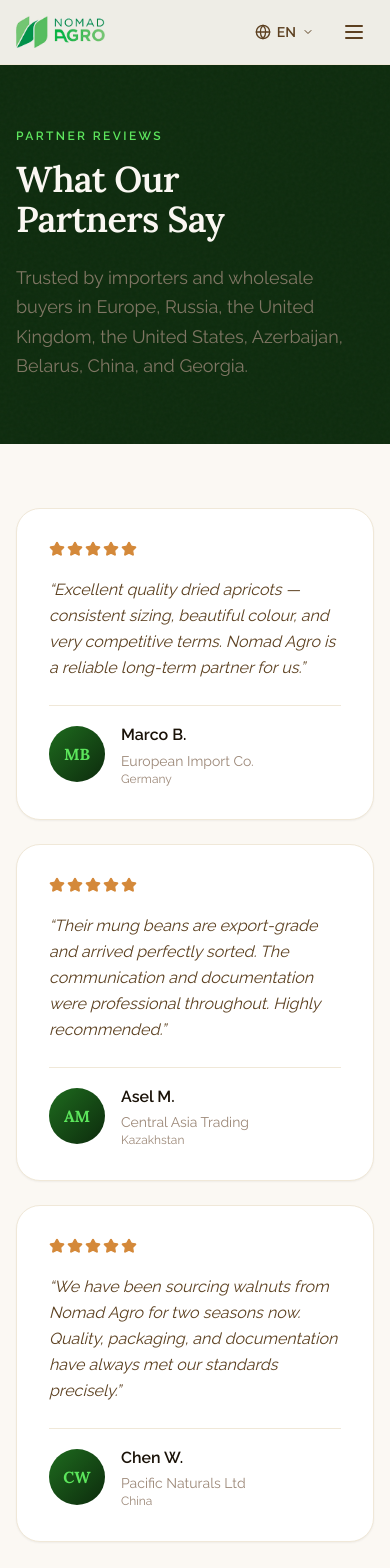
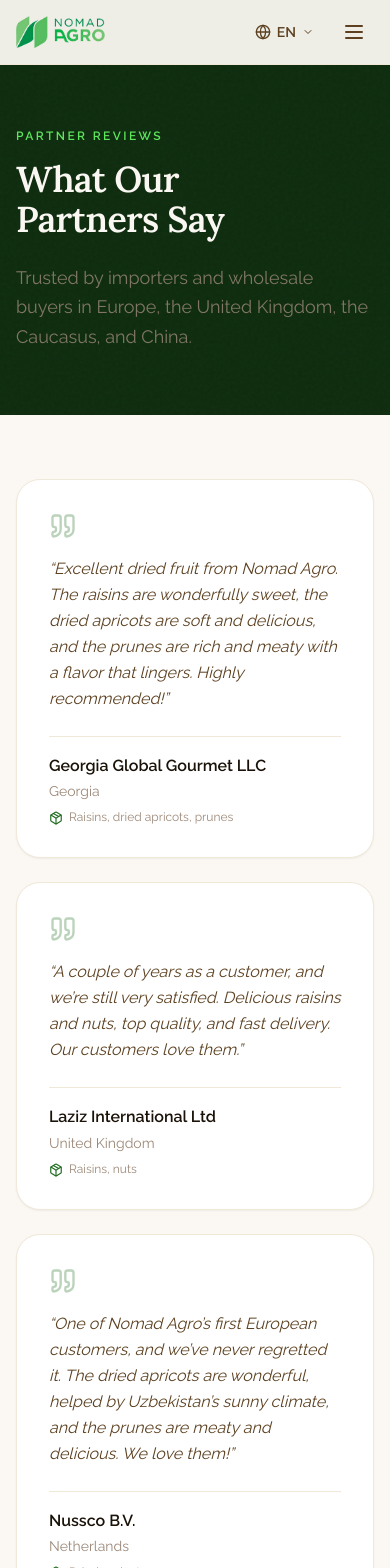
Before and after one commit to TadNodir/nomad-agro, a Next.js app: page /en/reviews in a window 390 px wide. Shown: the top 1568 px of the page. Built offline with nearby package versions, Linux system fonts and the light colour scheme.

Commit message:
feat: add reviews from customers

```diff
--- a/app/[locale]/reviews/page.tsx
+++ b/app/[locale]/reviews/page.tsx
@@ -1,6 +1,6 @@
 import type { Metadata } from 'next'
 import { getTranslations } from 'next-intl/server'
-import { Star } from 'lucide-react'
+import { Package, Quote } from 'lucide-react'
 import { FadeInView } from '@/components/motion/FadeInView'
 import { StaggerContainer } from '@/components/motion/StaggerContainer'
 import { Section, SectionHeader } from '@/components/ui/Section'
@@ -25,19 +25,10 @@
   }
 }
 
-function Avatar({ name }: { name: string }) {
-  const initials = name.split(' ').map((w) => w[0]).join('').toUpperCase().slice(0, 2)
-  return (
-    <div className="w-14 h-14 rounded-full bg-gradient-to-br from-brand-green to-brand-forest flex items-center justify-center flex-shrink-0">
-      <span className="text-brand-lime text-base font-bold font-serif">{initials}</span>
-    </div>
-  )
-}
-
 export default async function ReviewsPage({ params }: { params: Promise<{ locale: string }> }) {
   const { locale } = await params
   const t = await getTranslations({ locale, namespace: 'reviews' })
-  const items = t.raw('items') as Array<{ name: string; company: string; country: string; text: string }>
+  const items = t.raw('items') as Array<{ company: string; country: string; products: string; text: string }>
 
   return (
     <>
@@ -66,26 +57,22 @@
       {/* Reviews grid */}
       <Section>
         <StaggerContainer className="grid grid-cols-1 md:grid-cols-2 lg:grid-cols-3 gap-6" stagger={0.1}>
-          {items.map((item, i) => (
+          {items.map((item) => (
             <blockquote
-              key={i}
-              className="bg-white rounded-2xl p-8 shadow-sm border border-parchment hover:shadow-md transition-shadow duration-200 flex flex-col"
+              key={item.company}
+              className="h-full bg-white rounded-2xl p-8 shadow-sm border border-parchment hover:shadow-md transition-shadow duration-200 flex flex-col"
             >
-              <div className="flex gap-0.5 mb-5">
-                {Array.from({ length: 5 }).map((_, j) => (
-                  <Star key={j} className="w-4 h-4 fill-apricot text-apricot" />
-                ))}
-              </div>
+              <Quote className="w-7 h-7 text-brand-green/30 mb-4" aria-hidden="true" />
               <p className="text-bark text-base leading-relaxed italic flex-1 mb-6">
                 &ldquo;{item.text}&rdquo;
               </p>
-              <footer className="flex items-center gap-4 pt-4 border-t border-parchment">
-                <Avatar name={item.name} />
-                <div>
-                  <cite className="not-italic font-semibold text-soil">{item.name}</cite>
-                  <p className="text-stone text-sm mt-0.5">{item.company}</p>
-                  <p className="text-stone text-xs">{item.country}</p>
-                </div>
+              <footer className="pt-4 border-t border-parchment">
+                <cite className="not-italic font-semibold text-soil block">{item.company}</cite>
+                <p className="text-stone text-sm mt-0.5">{item.country}</p>
+                <p className="flex items-start gap-1.5 text-stone text-xs mt-2">
+                  <Package className="w-3.5 h-3.5 text-brand-green flex-shrink-0 mt-0.5" />
+                  {item.products}
+                </p>
               </footer>
             </blockquote>
           ))}
--- a/components/home/ScrollScrubFullPage.tsx
+++ b/components/home/ScrollScrubFullPage.tsx
@@ -301,8 +301,8 @@
 
   /* ── translation data ───────────────────────────────────────────────── */
   const pillars = tWhyUs.raw('pillars') as Array<{ title: string; description: string }>
-  const reviews = tReviews.raw('items')  as Array<{
-    name: string; company: string; country: string; text: string
+  const customers = tReviews.raw('items') as Array<{
+    company: string; country: string; products: string; text: string
   }>
   const productCategories = [
     { href: `/${locale}/catalog#${tProducts('driedFruits.slug')}`, name: tProducts('driedFruits.name'), desc: tProducts('driedFruits.description') },
@@ -500,26 +500,17 @@
                 [text-shadow:_0_2px_14px_rgba(0,0,0,0.6)]">
                 {tReviews('title')}
               </h2>
-              <div className="grid grid-cols-1 sm:grid-cols-3 gap-2 sm:gap-3 max-w-4xl mx-auto">
-                {reviews.map((review, i) => (
-                  <div key={i} className={`${glass} p-3 sm:p-5 text-left`}>
-                    {/* Stars */}
-                    <div className="flex gap-0.5 mb-2 sm:mb-3">
-                      {Array.from({ length: 5 }).map((_, j) => (
-                        <svg key={j} className="w-3 h-3 sm:w-3.5 sm:h-3.5 text-brand-lime fill-current"
-                          viewBox="0 0 20 20" aria-hidden="true">
-                          <path d="M9.049 2.927c.3-.921 1.603-.921 1.902 0l1.07 3.292a1 1 0 00.95.69h3.462c.969 0 1.371 1.24.588 1.81l-2.8 2.034a1 1 0 00-.364 1.118l1.07 3.292c.3.921-.755 1.688-1.54 1.118l-2.8-2.034a1 1 0 00-1.175 0l-2.8 2.034c-.784.57-1.838-.197-1.539-1.118l1.07-3.292a1 1 0 00-.364-1.118L2.98 8.72c-.783-.57-.38-1.81.588-1.81h3.461a1 1 0 00.951-.69l1.07-3.292z" />
-                        </svg>
-                      ))}
-                    </div>
-                    <p className="text-white/85 text-xs sm:text-sm leading-relaxed italic mb-2 sm:mb-3">
-                      &ldquo;{review.text}&rdquo;
+              <div className="grid grid-cols-1 sm:grid-cols-6 gap-2 sm:gap-3 max-w-4xl mx-auto sm:[&>*]:col-span-2 sm:[&>*:nth-child(4)]:col-start-2">
+                {customers.map((customer) => (
+                  <div key={customer.company} className={`${glass} p-3 sm:p-4 text-left`}>
+                    <p className="text-white/85 text-xs leading-relaxed italic mb-2 line-clamp-3 sm:line-clamp-5">
+                      &ldquo;{customer.text}&rdquo;
                     </p>
                     <p className="text-cream font-semibold text-xs sm:text-sm
                       [text-shadow:_0_1px_6px_rgba(0,0,0,0.4)]">
-                      {review.name}
+                      {customer.company}
                     </p>
-                    <p className="text-white/55 text-[10px] sm:text-xs">{review.company} · {review.country}</p>
+                    <p className="text-white/55 text-[10px] sm:text-xs">{customer.country}</p>
                   </div>
                 ))}
               </div>
--- a/messages/en.json
+++ b/messages/en.json
@@ -107,7 +107,7 @@
     },
     "certifications": {
       "title": "Quality & Compliance",
-      "text": "Our products are prepared in compliance with phytosanitary and export standards, ensuring smooth customs clearance in your destination market. We provide all required export documentation.",
+      "text": "Our products are prepared in compliance with phytosanitary and export standards, ensuring smooth customs clearance in your destination market. We provide all required export documentation. We also hold HACCP certification and an FDA registration, and Nomad Agro is listed as an approved exporter by Chinese Customs, which allows us to export to China.",
       "cardSubtitle": "Food Safety Management System",
       "issuerLabel": "Certified by",
       "numberLabel": "Certificate No.",
@@ -145,25 +145,37 @@
     "eyebrow": "Partner Reviews",
     "ctaTitle": "Ready to become a partner?",
     "ctaText": "Join our growing network of wholesale importers. Contact us to discuss your requirements.",
-    "subtitle": "Trusted by importers and wholesale buyers in Europe, Russia, the United Kingdom, the United States, Azerbaijan, Belarus, China, and Georgia.",
+    "subtitle": "Trusted by importers and wholesale buyers in Europe, the United Kingdom, the Caucasus, and China.",
     "items": [
       {
-        "name": "Marco B.",
-        "company": "European Import Co.",
-        "country": "Germany",
-        "text": "Excellent quality dried apricots — consistent sizing, beautiful colour, and very competitive terms. Nomad Agro is a reliable long-term partner for us."
+        "company": "Georgia Global Gourmet LLC",
+        "country": "Georgia",
+        "products": "Raisins, dried apricots, prunes",
+        "text": "Excellent dried fruit from Nomad Agro. The raisins are wonderfully sweet, the dried apricots are soft and delicious, and the prunes are rich and meaty with a flavor that lingers. Highly recommended!"
       },
       {
-        "name": "Asel M.",
-        "company": "Central Asia Trading",
-        "country": "Kazakhstan",
-        "text": "Their mung beans are export-grade and arrived perfectly sorted. The communication and documentation were professional throughout. Highly recommended."
+        "company": "Laziz International Ltd",
+        "country": "United Kingdom",
+        "products": "Raisins, nuts",
+        "text": "A couple of years as a customer, and we’re still very satisfied. Delicious raisins and nuts, top quality, and fast delivery. Our customers love them."
       },
       {
-        "name": "Chen W.",
-        "company": "Pacific Naturals Ltd",
+        "company": "Nussco B.V.",
+        "country": "Netherlands",
+        "products": "Dried apricots, prunes",
+        "text": "One of Nomad Agro’s first European customers, and we’ve never regretted it. The dried apricots are wonderful, helped by Uzbekistan’s sunny climate, and the prunes are meaty and delicious. We love them!"
+      },
+      {
+        "company": "Novruzoglu.R LLC",
+        "country": "Azerbaijan",
+        "products": "Raisins, dried apricots, prunes",
+        "text": "Very pleased to import fruits and dried fruits from Nomad Agro. The raisins, dried apricots, and prunes are delicious, and the service is fast. A great partner from a friendly neighbor country."
+      },
+      {
+        "company": "Koklam Commercial Firm",
         "country": "China",
-        "text": "We have been sourcing walnuts from Nomad Agro for two seasons now. Quality, packaging, and documentation have always met our standards precisely."
+        "products": "Raisins, prunes",
+        "text": "Glad to import raisins and prunes from Nomad Agro as trade between Uzbekistan and China keeps growing. Great product, fast service, and very friendly people. Hope to continue to grow our partnership further."
       }
     ]
   },
@@ -353,7 +365,7 @@
     },
     "reviews": {
       "title": "Partner Reviews | Nomad Agro Exporter | Uzbekistan",
-      "description": "Testimonials from Nomad Agro's international wholesale partners and importers — Europe, Russia, UK, USA, Azerbaijan, Belarus, China, Georgia."
+      "description": "Testimonials from Nomad Agro's wholesale partners and importers — Georgia, United Kingdom, Netherlands, Azerbaijan, China."
     },
     "catalog": {
       "title": "Product Catalog | Nomad Agro | Dried Fruits, Nuts & Mung Beans from Uzbekistan",
--- a/messages/ru.json
+++ b/messages/ru.json
@@ -107,7 +107,7 @@
     },
     "certifications": {
       "title": "Качество и соответствие стандартам",
-      "text": "Наша продукция подготовлена в соответствии с фитосанитарными и экспортными стандартами, что обеспечивает беспрепятственное прохождение таможни в вашей стране. Мы предоставляем всю необходимую экспортную документацию.",
+      "text": "Наша продукция подготовлена в соответствии с фитосанитарными и экспортными стандартами, что обеспечивает беспрепятственное прохождение таможни в вашей стране. Мы предоставляем всю необходимую экспортную документацию. Мы также имеем сертификат HACCP и регистрацию FDA, а Nomad Agro включена таможенной службой Китая в список компаний, одобренных для экспорта в Китай.",
       "cardSubtitle": "Система менеджмента безопасности пищевых продуктов",
       "issuerLabel": "Орган сертификации",
       "numberLabel": "№ сертификата",
@@ -145,25 +145,37 @@
     "eyebrow": "Отзывы партнёров",
     "ctaTitle": "Готовы стать партнёром?",
     "ctaText": "Присоединяйтесь к нашей растущей сети оптовых импортёров. Свяжитесь с нами, чтобы обсудить ваши требования.",
-    "subtitle": "Нам доверяют импортёры и оптовые покупатели в Европе, России, Великобритании, США, Азербайджане, Беларуси, Китае и Грузии.",
+    "subtitle": "Нам доверяют импортёры и оптовые покупатели в Европе, Великобритании, на Кавказе и в Китае.",
     "items": [
       {
-        "name": "Марко Б.",
-        "company": "European Import Co.",
-        "country": "Германия",
-        "text": "Отличное качество сушёных абрикосов — стабильный размер, красивый цвет и очень конкурентные условия. Nomad Agro — надёжный долгосрочный партнёр для нас."
+        "company": "Georgia Global Gourmet LLC",
+        "country": "Грузия",
+        "products": "Изюм, курага, чернослив",
+        "text": "Отличные сухофрукты от Nomad Agro. Изюм удивительно сладкий, курага мягкая и вкусная, а чернослив насыщенный, мясистый, с долгим послевкусием. Очень рекомендую!"
       },
       {
-        "name": "Асель М.",
-        "company": "Central Asia Trading",
-        "country": "Казахстан",
-        "text": "Их маш соответствует экспортным стандартам и поступил идеально отсортированным. Коммуникация и документация на высоком профессиональном уровне. Настоятельно рекомендую."
+        "company": "Laziz International Ltd",
+        "country": "Великобритания",
+        "products": "Изюм, орехи",
+        "text": "Мы клиенты уже пару лет и по-прежнему очень довольны. Вкусные изюм и орехи, высокое качество и быстрая доставка. Нашим покупателям они нравятся."
       },
       {
-        "name": "Чэнь В.",
-        "company": "Pacific Naturals Ltd",
+        "company": "Nussco B.V.",
+        "country": "Нидерланды",
+        "products": "Курага, чернослив",
+        "text": "Один из первых европейских клиентов Nomad Agro, и мы ни разу не пожалели. Курага замечательная — этому помогает солнечный климат Узбекистана, а чернослив мясистый и вкусный. Нам очень нравится!"
+      },
+      {
+        "company": "ООО «НОВРУЗОГЛУ.Р»",
+        "country": "Азербайджан",
+        "products": "Изюм, курага, чернослив",
+        "text": "Очень рады импортировать фрукты и сухофрукты от Nomad Agro. Изюм, курага и чернослив вкусные, а сервис быстрый. Отличный партнёр из дружественной соседней страны."
+      },
+      {
+        "company": "Koklam Commercial Firm",
         "country": "Китай",
-        "text": "Мы закупаем грецкие орехи у Nomad Agro уже два сезона. Качество, упаковка и документация всегда точно соответствуют нашим требованиям."
+        "products": "Изюм, чернослив",
+        "text": "Рады импортировать изюм и чернослив от Nomad Agro, ведь торговля между Узбекистаном и Китаем продолжает расти. Отличный продукт, быстрый сервис и очень дружелюбные люди. Надеемся и дальше развивать наше партнёрство."
       }
     ]
   },
@@ -353,7 +365,7 @@
     },
     "reviews": {
       "title": "Отзывы партнёров | Nomad Agro | Экспортёр",
-      "description": "Отзывы международных оптовых партнёров и импортёров Nomad Agro — Европа, Россия, Великобритания, США, Азербайджан, Беларусь, Китай, Грузия."
+      "description": "Отзывы оптовых партнёров и импортёров Nomad Agro — Грузия, Великобритания, Нидерланды, Азербайджан, Китай."
     },
     "catalog": {
       "title": "Каталог продукции | Nomad Agro | Сухофрукты, орехи и маш из Узбекистана",
--- a/messages/uz.json
+++ b/messages/uz.json
@@ -107,7 +107,7 @@
     },
     "certifications": {
       "title": "Sifat va muvofiqlik",
-      "text": "Mahsulotlarimiz fitosanitar va eksport standartlariga muvofiq tayyorlanadi, bu esa manzil mamlakatda bojxona rasmiyatchiligini bemalol oʻtkazishni taʼminlaydi. Biz barcha zarur eksport hujjatlarini taqdim etamiz.",
+      "text": "Mahsulotlarimiz fitosanitar va eksport standartlariga muvofiq tayyorlanadi, bu esa manzil mamlakatda bojxona rasmiyatchiligini bemalol oʻtkazishni taʼminlaydi. Biz barcha zarur eksport hujjatlarini taqdim etamiz. Bizda HACCP sertifikati va FDA roʻyxatdan oʻtkazilishi ham mavjud, shuningdek Nomad Agro Xitoy bojxona xizmati tomonidan Xitoyga eksport qilishga ruxsat berilgan kompaniyalar roʻyxatiga kiritilgan.",
       "cardSubtitle": "Oziq-ovqat xavfsizligi boshqaruv tizimi",
       "issuerLabel": "Sertifikatlovchi organ",
       "numberLabel": "Sertifikat raqami",
@@ -145,25 +145,37 @@
     "eyebrow": "Hamkorlar sharhlari",
     "ctaTitle": "Hamkor boʻlishga tayyormisiz?",
     "ctaText": "Bizning oʻsib borayotgan ulgurji importchilar tarmogʻimizga qoʻshiling. Talablaringizni muhokama qilish uchun biz bilan bogʻlaning.",
-    "subtitle": "Yevropa, Rossiya, Buyuk Britaniya, AQSH, Ozarbayjon, Belarus, Xitoy va Gruziyadagi importchilar va ulgurji xaridorlar tomonidan ishoniladi.",
+    "subtitle": "Yevropa, Buyuk Britaniya, Kavkaz va Xitoydagi importchilar va ulgurji xaridorlar tomonidan ishoniladi.",
     "items": [
       {
-        "name": "Marko B.",
-        "company": "European Import Co.",
-        "country": "Germaniya",
-        "text": "Ajoyib sifatli quritilgan oʻriklar — barqaror oʻlcham, chiroyli rang va juda raqobatbardosh shartlar. Nomad Agro biz uchun ishonchli uzoq muddatli hamkor."
+        "company": "Georgia Global Gourmet LLC",
+        "country": "Gruziya",
+        "products": "Mayiz, quritilgan oʻrik, quritilgan olxoʻri",
+        "text": "Nomad Agrodan ajoyib quritilgan mevalar. Mayiz juda shirin, quritilgan oʻrik yumshoq va mazali, quritilgan olxoʻri esa boy, goʻshtdor va uzoq esda qoladigan taʼmga ega. Tavsiya qilaman!"
       },
       {
-        "name": "Asel M.",
-        "company": "Central Asia Trading",
-        "country": "Qozogʻiston",
-        "text": "Ularning moshi eksport standartlariga javob beradi va ideal saralanib yetib keldi. Muloqot va hujjatlar davomida professional darajada edi. Tavsiya etaman."
+        "company": "Laziz International Ltd",
+        "country": "Buyuk Britaniya",
+        "products": "Mayiz, yongʻoqlar",
+        "text": "Bir necha yildan beri mijozmiz va hamon juda mamnunmiz. Mazali mayiz va yongʻoqlar, yuqori sifat va tez yetkazib berish. Xaridorlarimizga yoqadi."
       },
       {
-        "name": "Chen V.",
-        "company": "Pacific Naturals Ltd",
+        "company": "Nussco B.V.",
+        "country": "Niderlandiya",
+        "products": "Quritilgan oʻrik, quritilgan olxoʻri",
+        "text": "Nomad Agroning Yevropadagi dastlabki mijozlaridan biri boʻlganmiz va hech qachon afsuslanmaganmiz. Quritilgan oʻrik ajoyib — bunga Oʻzbekistonning quyoshli iqlimi ham yordam beradi, quritilgan olxoʻri esa goʻshtdor va mazali. Bizga juda yoqadi!"
+      },
+      {
+        "company": "ООО «НОВРУЗОГЛУ.Р»",
+        "country": "Ozarbayjon",
+        "products": "Mayiz, quritilgan oʻrik, quritilgan olxoʻri",
+        "text": "Nomad Agrodan meva va quritilgan mevalar import qilishdan juda mamnunmiz. Mayiz, quritilgan oʻrik va olxoʻri mazali, xizmat esa tez. Doʻstona qoʻshni mamlakatdan ajoyib hamkor."
+      },
+      {
+        "company": "Koklam Commercial Firm",
         "country": "Xitoy",
-        "text": "Nomad Agrodan ikki yildan beri yongʻoq xarid qilyapmiz. Sifat, qadoqlash va hujjatlar har doim bizning standartlarimizga toʻliq javob bergan."
+        "products": "Mayiz, quritilgan olxoʻri",
+        "text": "Oʻzbekiston va Xitoy oʻrtasidagi savdo oʻsib borayotgani sababli Nomad Agrodan mayiz va quritilgan olxoʻri import qilishdan xursandmiz. Ajoyib mahsulot, tez xizmat va juda xushmuomala odamlar. Hamkorligimizni yanada rivojlantirishga umid qilamiz."
       }
     ]
   },
@@ -353,7 +365,7 @@
     },
     "reviews": {
       "title": "Hamkorlar sharhlari | Nomad Agro | Eksportchi",
-      "description": "Nomad Agroning xalqaro ulgurji hamkorlari va importchilaridan sharhlar."
+      "description": "Nomad Agroning ulgurji hamkorlari va importchilaridan sharhlar — Gruziya, Buyuk Britaniya, Niderlandiya, Ozarbayjon, Xitoy."
     },
     "catalog": {
       "title": "Mahsulotlar katalogi | Nomad Agro | Quritilgan mevalar, yongʻoqlar va mosh",
```
